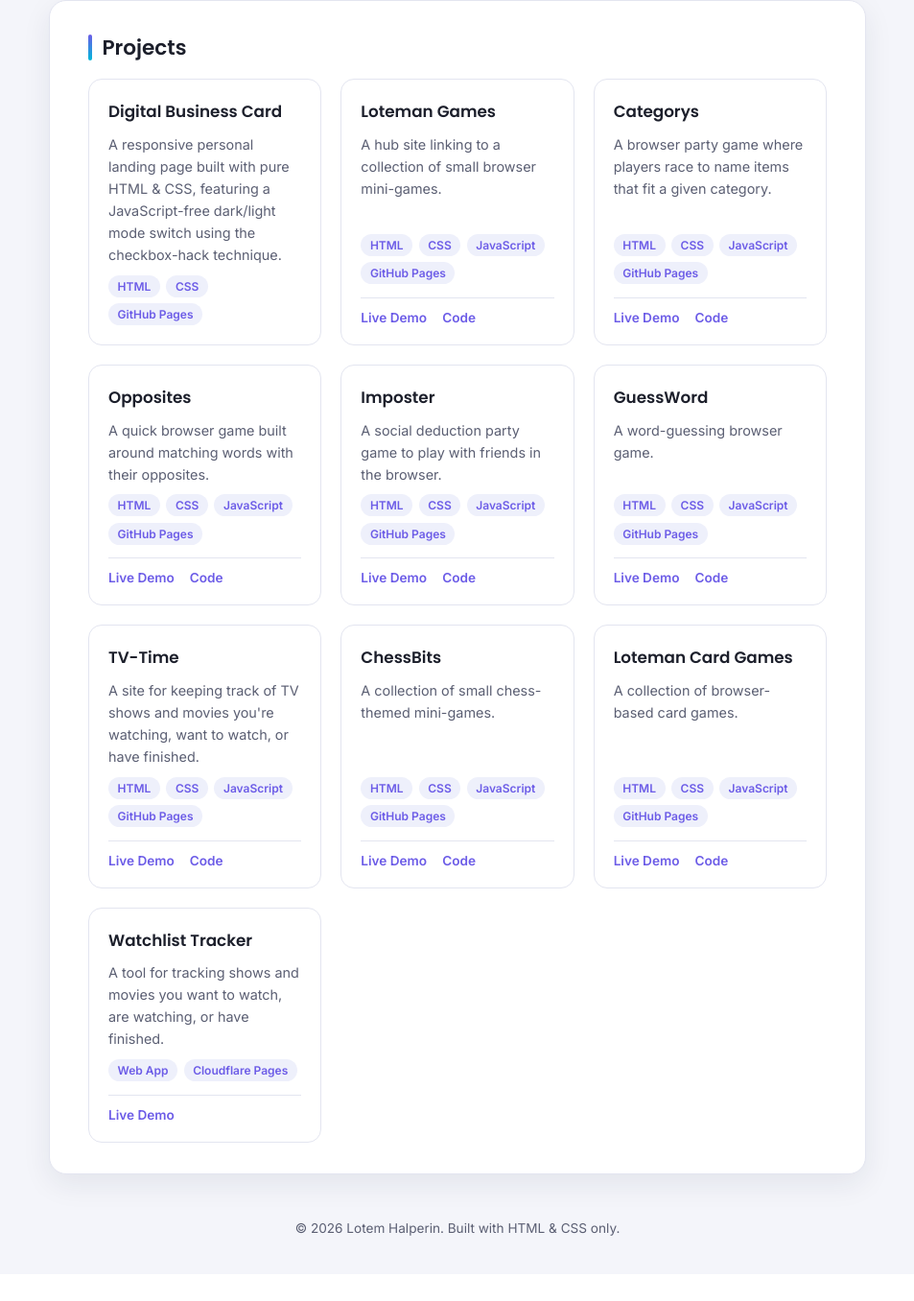
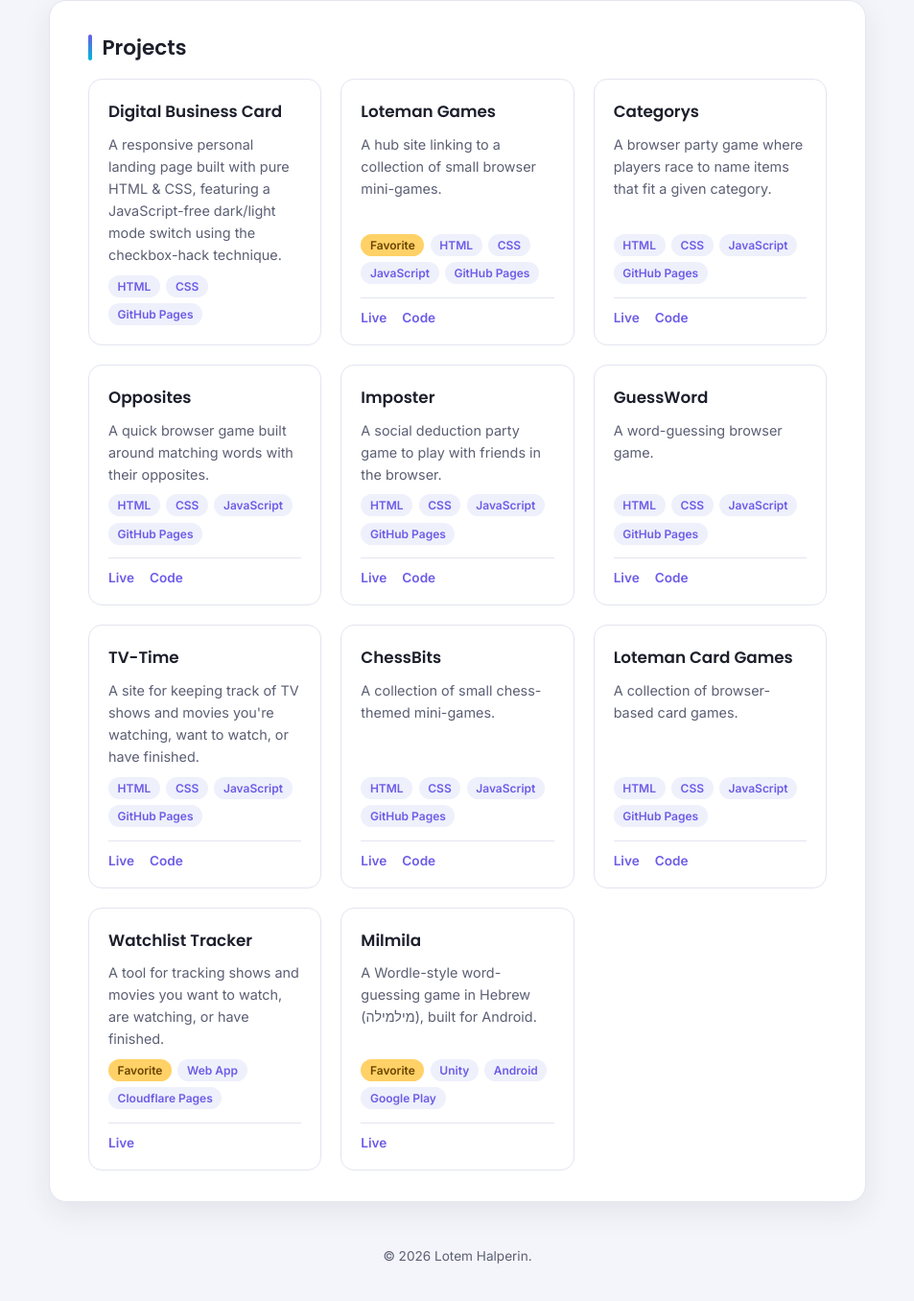
Before and after one commit to Loteman/Lotem-business-card, a plain HTML site: page projects.html in a window 1280 px wide. Shown: the part 232-1588 px from the top of the page at 96% size, without its empty margins (163-1116 px from the left). Before the commit the page ends 1560 px from the top, so only its background shows below. Drawn offline with Linux system fonts and the light colour scheme.

Commit message:
little updates
update description & projects

```diff
--- a/projects.html
+++ b/projects.html
@@ -50,9 +50,9 @@
             <p class="project__desc">
               A hub site linking to a collection of small browser mini-games.
             </p>
-            <p class="project__tags"><span>HTML</span><span>CSS</span><span>JavaScript</span><span>GitHub Pages</span></p>
+            <p class="project__tags"><span class="tag--favorite">Favorite</span><span>HTML</span><span>CSS</span><span>JavaScript</span><span>GitHub Pages</span></p>
             <p class="project__links">
-              <a href="https://loteman.github.io/Loteman-Games" target="_blank" rel="noopener noreferrer">Live Demo</a>
+              <a href="https://loteman.github.io/Loteman-Games" target="_blank" rel="noopener noreferrer">Live</a>
               <a href="https://github.com/Loteman/Loteman-Games" target="_blank" rel="noopener noreferrer">Code</a>
             </p>
           </article>
@@ -64,7 +64,7 @@
             </p>
             <p class="project__tags"><span>HTML</span><span>CSS</span><span>JavaScript</span><span>GitHub Pages</span></p>
             <p class="project__links">
-              <a href="https://loteman.github.io/Categorys/" target="_blank" rel="noopener noreferrer">Live Demo</a>
+              <a href="https://loteman.github.io/Categorys/" target="_blank" rel="noopener noreferrer">Live</a>
               <a href="https://github.com/Loteman/Categorys" target="_blank" rel="noopener noreferrer">Code</a>
             </p>
           </article>
@@ -76,7 +76,7 @@
             </p>
             <p class="project__tags"><span>HTML</span><span>CSS</span><span>JavaScript</span><span>GitHub Pages</span></p>
             <p class="project__links">
-              <a href="https://loteman.github.io/Opposites/" target="_blank" rel="noopener noreferrer">Live Demo</a>
+              <a href="https://loteman.github.io/Opposites/" target="_blank" rel="noopener noreferrer">Live</a>
               <a href="https://github.com/Loteman/Opposites" target="_blank" rel="noopener noreferrer">Code</a>
             </p>
           </article>
@@ -88,7 +88,7 @@
             </p>
             <p class="project__tags"><span>HTML</span><span>CSS</span><span>JavaScript</span><span>GitHub Pages</span></p>
             <p class="project__links">
-              <a href="https://loteman.github.io/Imposter/" target="_blank" rel="noopener noreferrer">Live Demo</a>
+              <a href="https://loteman.github.io/Imposter/" target="_blank" rel="noopener noreferrer">Live</a>
               <a href="https://github.com/Loteman/Imposter" target="_blank" rel="noopener noreferrer">Code</a>
             </p>
           </article>
@@ -100,7 +100,7 @@
             </p>
             <p class="project__tags"><span>HTML</span><span>CSS</span><span>JavaScript</span><span>GitHub Pages</span></p>
             <p class="project__links">
-              <a href="https://loteman.github.io/GuessWord/" target="_blank" rel="noopener noreferrer">Live Demo</a>
+              <a href="https://loteman.github.io/GuessWord/" target="_blank" rel="noopener noreferrer">Live</a>
               <a href="https://github.com/Loteman/GuessWord" target="_blank" rel="noopener noreferrer">Code</a>
             </p>
           </article>
@@ -113,7 +113,7 @@
             </p>
             <p class="project__tags"><span>HTML</span><span>CSS</span><span>JavaScript</span><span>GitHub Pages</span></p>
             <p class="project__links">
-              <a href="https://loteman.github.io/TV-Time/" target="_blank" rel="noopener noreferrer">Live Demo</a>
+              <a href="https://loteman.github.io/TV-Time/" target="_blank" rel="noopener noreferrer">Live</a>
               <a href="https://github.com/Loteman/TV-Time" target="_blank" rel="noopener noreferrer">Code</a>
             </p>
           </article>
@@ -125,7 +125,7 @@
             </p>
             <p class="project__tags"><span>HTML</span><span>CSS</span><span>JavaScript</span><span>GitHub Pages</span></p>
             <p class="project__links">
-              <a href="https://loteman.github.io/Mini-Chess-Games/" target="_blank" rel="noopener noreferrer">Live Demo</a>
+              <a href="https://loteman.github.io/Mini-Chess-Games/" target="_blank" rel="noopener noreferrer">Live</a>
               <a href="https://github.com/Loteman/Mini-Chess-Games" target="_blank" rel="noopener noreferrer">Code</a>
             </p>
           </article>
@@ -137,7 +137,7 @@
             </p>
             <p class="project__tags"><span>HTML</span><span>CSS</span><span>JavaScript</span><span>GitHub Pages</span></p>
             <p class="project__links">
-              <a href="https://loteman.github.io/Loteman_Card_Games/" target="_blank" rel="noopener noreferrer">Live Demo</a>
+              <a href="https://loteman.github.io/Loteman_Card_Games/" target="_blank" rel="noopener noreferrer">Live</a>
               <a href="https://github.com/Loteman/Loteman_Card_Games" target="_blank" rel="noopener noreferrer">Code</a>
             </p>
           </article>
@@ -147,9 +147,20 @@
             <p class="project__desc">
               A tool for tracking shows and movies you want to watch, are watching, or have finished.
             </p>
-            <p class="project__tags"><span>Web App</span><span>Cloudflare Pages</span></p>
+            <p class="project__tags"><span class="tag--favorite">Favorite</span><span>Web App</span><span>Cloudflare Pages</span></p>
             <p class="project__links">
-              <a href="https://geeks-watchlist.pages.dev" target="_blank" rel="noopener noreferrer">Live Demo</a>
+              <a href="https://geeks-watchlist.pages.dev" target="_blank" rel="noopener noreferrer">Live</a>
+            </p>
+          </article>
+
+          <article class="project">
+            <h3 class="project__title">Milmila</h3>
+            <p class="project__desc">
+              A Wordle-style word-guessing game in Hebrew (&#1502;&#1497;&#1500;&#1502;&#1497;&#1500;&#1492;), built for Android.
+            </p>
+            <p class="project__tags"><span class="tag--favorite">Favorite</span><span>Unity</span><span>Android</span><span>Google Play</span></p>
+            <p class="project__links">
+              <a href="https://play.google.com/store/apps/details?id=io.lotemangames.com.unity.template.mobile2D&amp;hl=he" target="_blank" rel="noopener noreferrer">Live</a>
             </p>
           </article>
 
@@ -159,7 +170,7 @@
     </main>
 
     <footer class="footer">
-      <p>&copy; 2026 Lotem Halperin. Built with HTML &amp; CSS only.</p>
+      <p>&copy; 2026 Lotem Halperin.</p>
     </footer>
 
   </div>
--- a/style.css
+++ b/style.css
@@ -263,6 +263,10 @@ body {
   font-size: 1rem;
 }
 
+.card__text + .card__text {
+  margin-top: 1rem;
+}
+
 /* ---- Skills ---- */
 
 .skills {
@@ -329,6 +333,11 @@ body {
   font-weight: 600;
   padding: 0.25rem 0.6rem;
   border-radius: 999px;
+}
+
+.project__tags .tag--favorite {
+  background: #ffd166;
+  color: #6b4400;
 }
 
 .project__links {
```
Also changed, not shown: index.html (+21 -16 lines).
